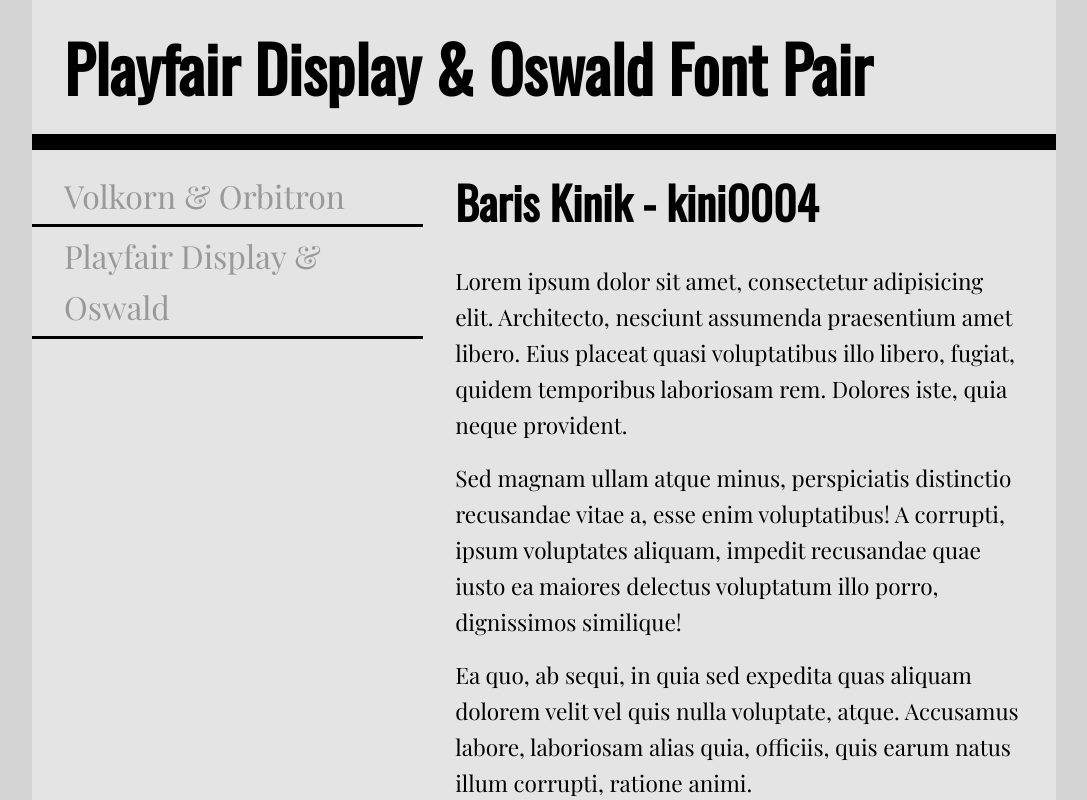
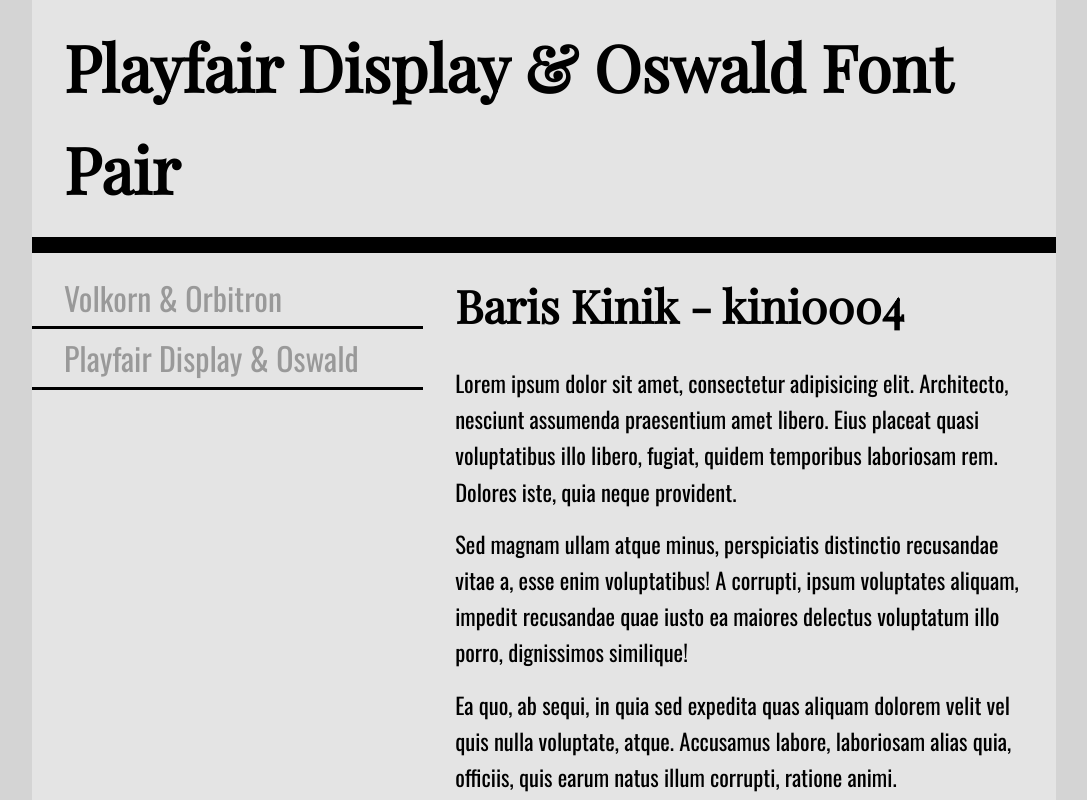
Before and after one commit to kini0004/fonts, a plain HTML site: page two.html in a window 1280 px wide. Shown: the top 800 px of the page, without its empty margins (96-1183 px from the left). Drawn offline with nearby package versions, Linux system fonts and the light colour scheme.

Commit message:
Update two.css

```diff
--- a/two.css
+++ b/two.css
@@ -6,18 +6,18 @@
 html{
     font-size: 16px;
     line-height: 1.6;
-    font-family: "Playfair Display", Times, Georgia, serif;
+    font-family: Oswald, Arial, Helvetica, sans-serif;
 }
 html,body{
     background-color: #d4d4d4;
 }
 h1{
-    font-family: Oswald, Arial, Helvetica, sans-serif;
+    font-family: "Playfair Display", Times, Georgia, serif;
     font-size: 3.998rem;
     padding:1rem 2rem;
 }
 h2{
-    font-family: Oswald, Arial, Helvetica, sans-serif;
+    font-family: "Playfair Display", Times, Georgia, serif;
     font-size: 2.827rem;
     padding:1rem 2rem;
 }
```
